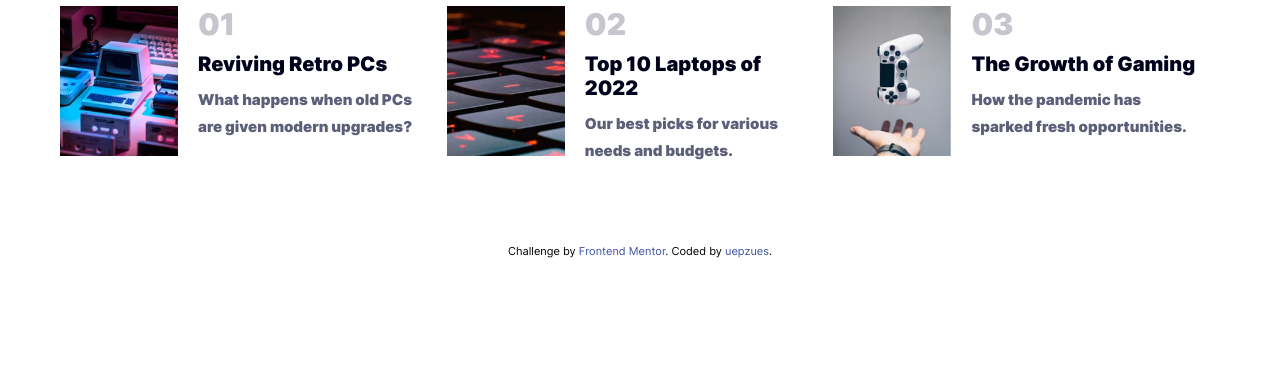
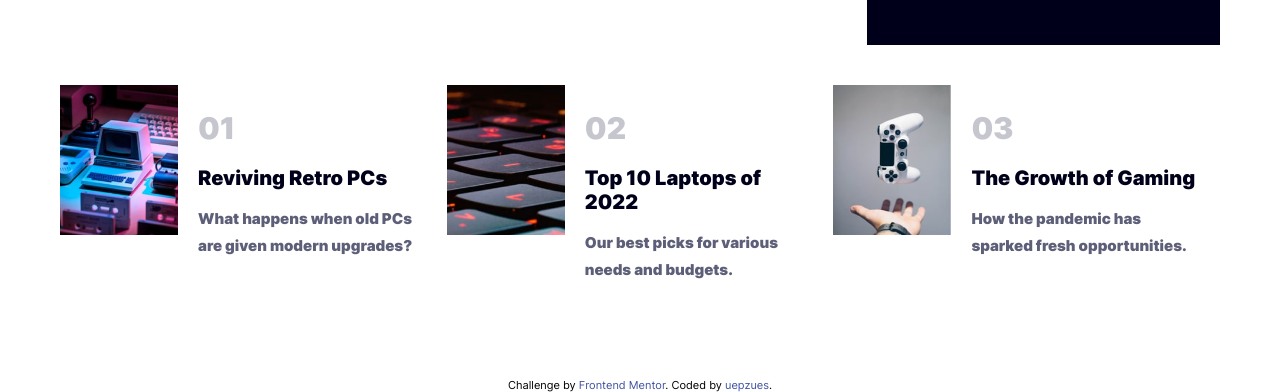
Before and after one commit to uepzues/news-homepage-main, a plain HTML site: page index.html in a window 1280 px wide. Shown: the part 719-1111 px from the top of the page. Before the commit the page ends 977 px from the top, so only its background shows below. Drawn offline with nearby package versions, Linux system fonts and the light colour scheme.

Commit message:
removed reset

```diff
--- a/style.css
+++ b/style.css
@@ -1,96 +1,3 @@
-/* http://meyerweb.com/eric/tools/css/reset/
-   v2.0 | 20110126
-   License: none (public domain)
-*/
-
-html,
-body,
-div,
-span,
-applet,
-object,
-iframe,
-h1,
-h2,
-h3,
-h4,
-h5,
-h6,
-p,
-blockquote,
-pre,
-a,
-abbr,
-acronym,
-address,
-big,
-cite,
-code,
-del,
-dfn,
-em,
-img,
-ins,
-kbd,
-q,
-s,
-samp,
-small,
-strike,
-strong,
-sub,
-sup,
-tt,
-var,
-b,
-u,
-i,
-center,
-dl,
-dt,
-dd,
-ol,
-ul,
-li,
-fieldset,
-form,
-label,
-legend,
-table,
-caption,
-tbody,
-tfoot,
-thead,
-tr,
-th,
-td,
-article,
-aside,
-canvas,
-details,
-embed,
-figure,
-figcaption,
-footer,
-header,
-hgroup,
-menu,
-nav,
-output,
-ruby,
-section,
-summary,
-time,
-mark,
-audio,
-video {
-  margin: 0;
-  padding: 0;
-  border: 0;
-  font-size: 100%;
-  font: inherit;
-  vertical-align: baseline;
-}
 
 /*  ################################ */
 
```
